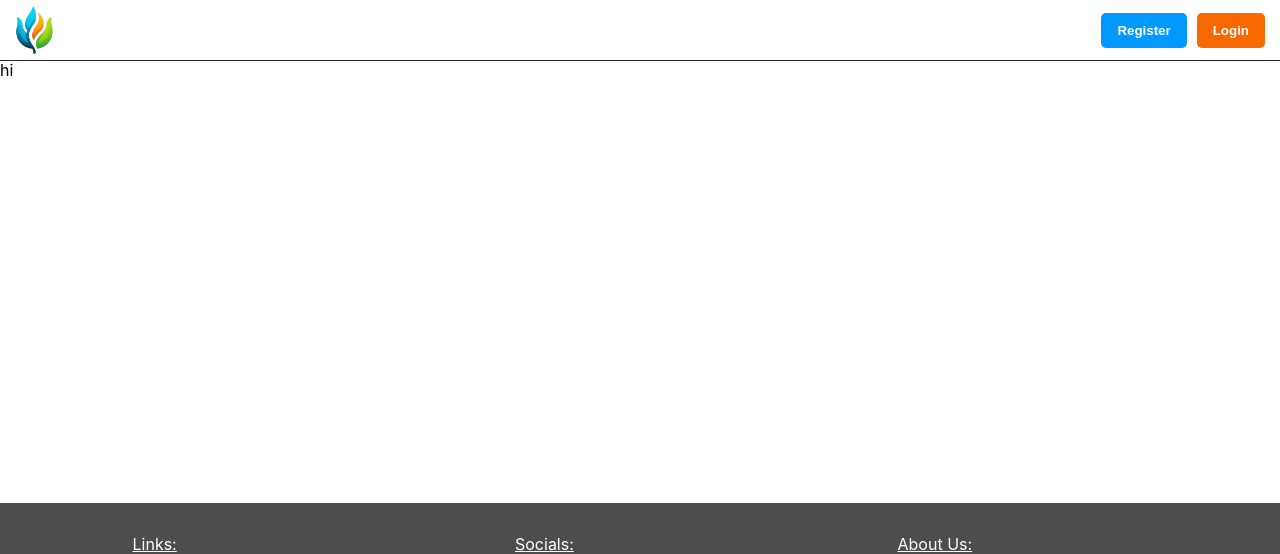
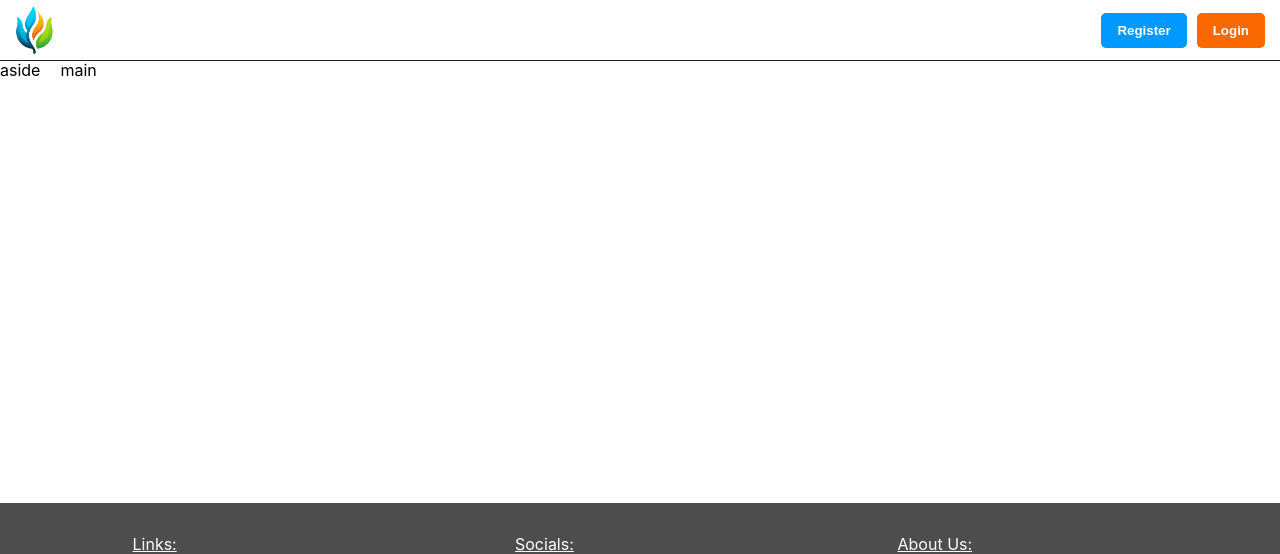
Before and after one commit to AliHakim773/TULP, a React (Vite) app in the folder tulp-frontend/: page / in a window 1280 px wide. Shown: the top 554 px of the page. Built offline with nearby package versions, Linux system fonts and the light colour scheme; no server answers.

Commit message:
Frontend: statred with home page

```diff
--- a/tulp-frontend/src/pages/LandingPage/index.jsx
+++ b/tulp-frontend/src/pages/LandingPage/index.jsx
@@ -6,7 +6,12 @@ const LandingPage = () => {
   return (
     <>
       <BasicLayout>
-        <main className='hi'>hi</main>
+        <div className='flex w-100 center'>
+          <div className='home-page flex'>
+            <aside>aside</aside>
+            <main>main</main>
+          </div>
+        </div>
       </BasicLayout>
     </>
   )
--- a/tulp-frontend/src/pages/LandingPage/styles.css
+++ b/tulp-frontend/src/pages/LandingPage/styles.css
@@ -1,3 +1,5 @@
-main {
+.home-page {
   height: calc(100vh - 358px);
+  width: min(100%, 1600px);
+  gap: 20px;
 }
```
